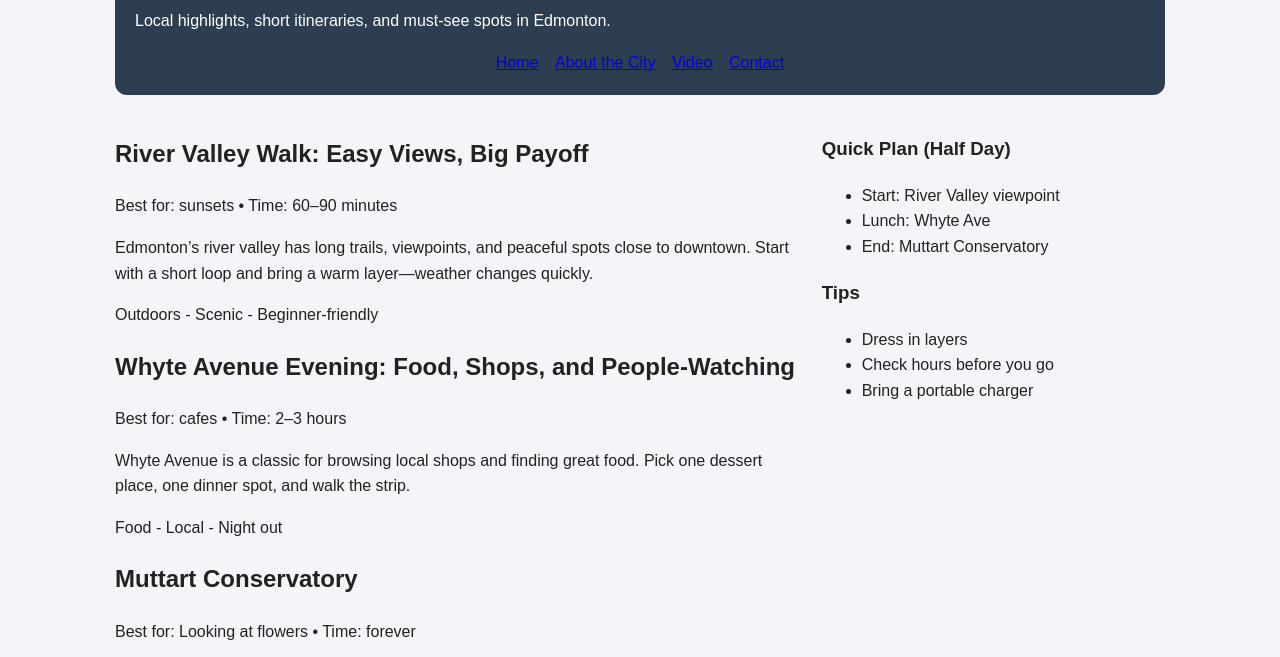
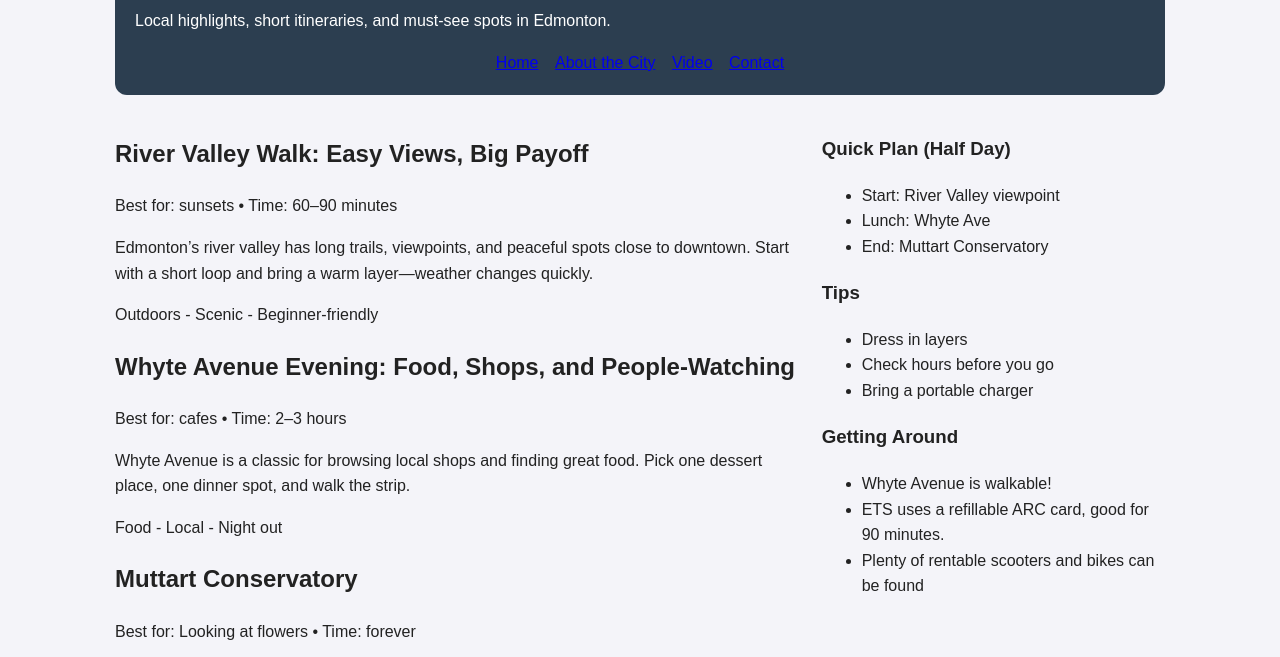
Before and after one commit to ComputerGeekGr1/edmonton-travel-blog, a plain HTML site: page index.html in a window 1280 px wide. Shown: the part 126-783 px from the top of the page. Drawn offline with Linux system fonts and the light colour scheme.

Commit message:
Completed TODO 3

```diff
--- a/index.html
+++ b/index.html
@@ -115,10 +115,18 @@
                     </ul>
                 </div>
                 <!-- TODO (HTML #3):
-Add one more sidebar card:
-- Title: Getting Around
-- List with 2/3 items (walk, transit, rideshare, etc.)
--->
+                    Add one more sidebar card:
+                    - Title: Getting Around
+                    - List with 2/3 items (walk, transit, rideshare, etc.)
+                    -->
+                <div class="card">
+                    <h3>Getting Around</h3>
+                    <ul>
+                        <li>Whyte Avenue is walkable!</li>
+                        <li>ETS uses a refillable ARC card, good for 90 minutes.</li>
+                        <li>Plenty of rentable scooters and bikes can be found</li>
+                    </ul>
+                </div>
             </aside>
         </main>
         <footer class="site-footer">
```
